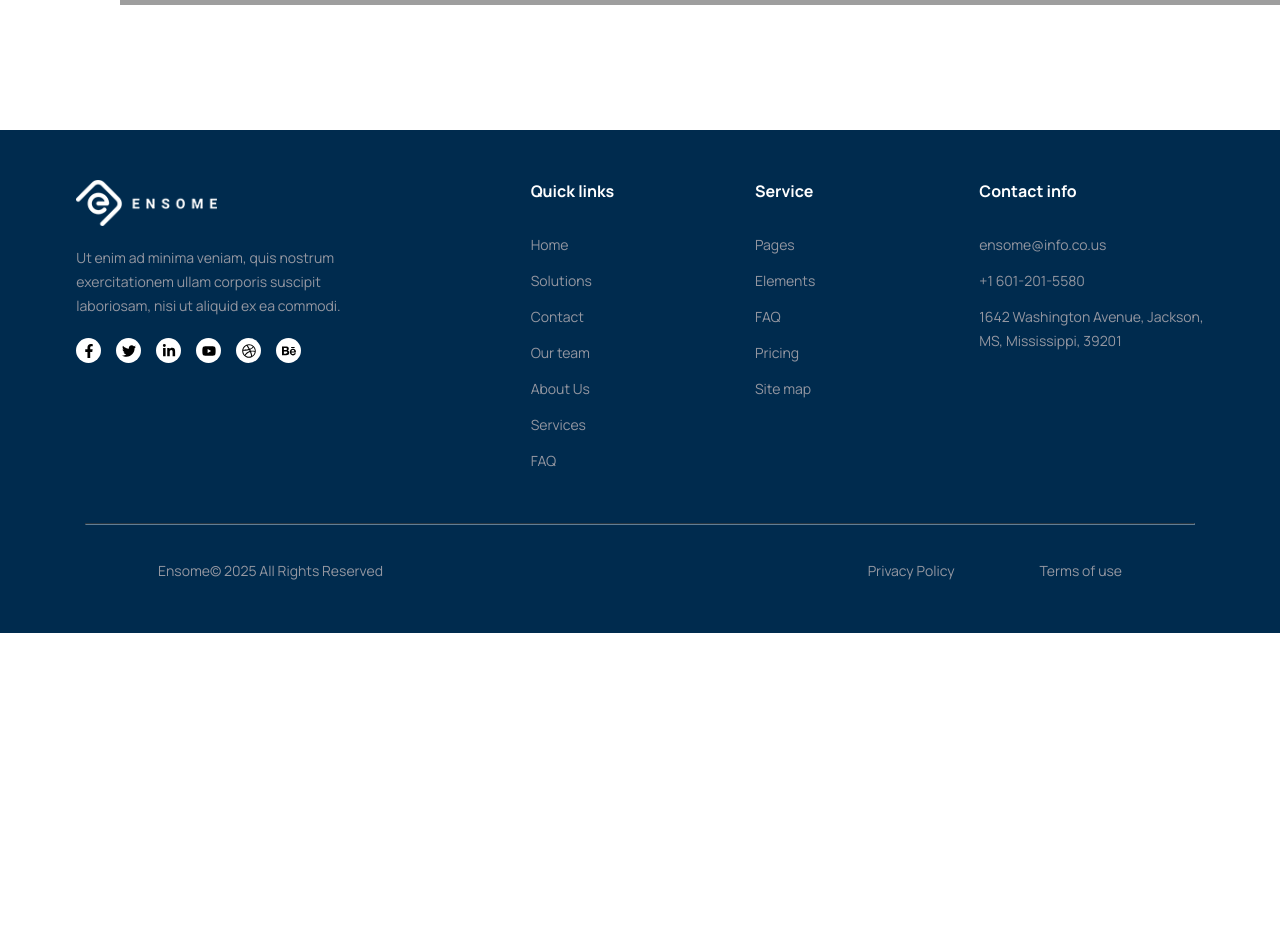
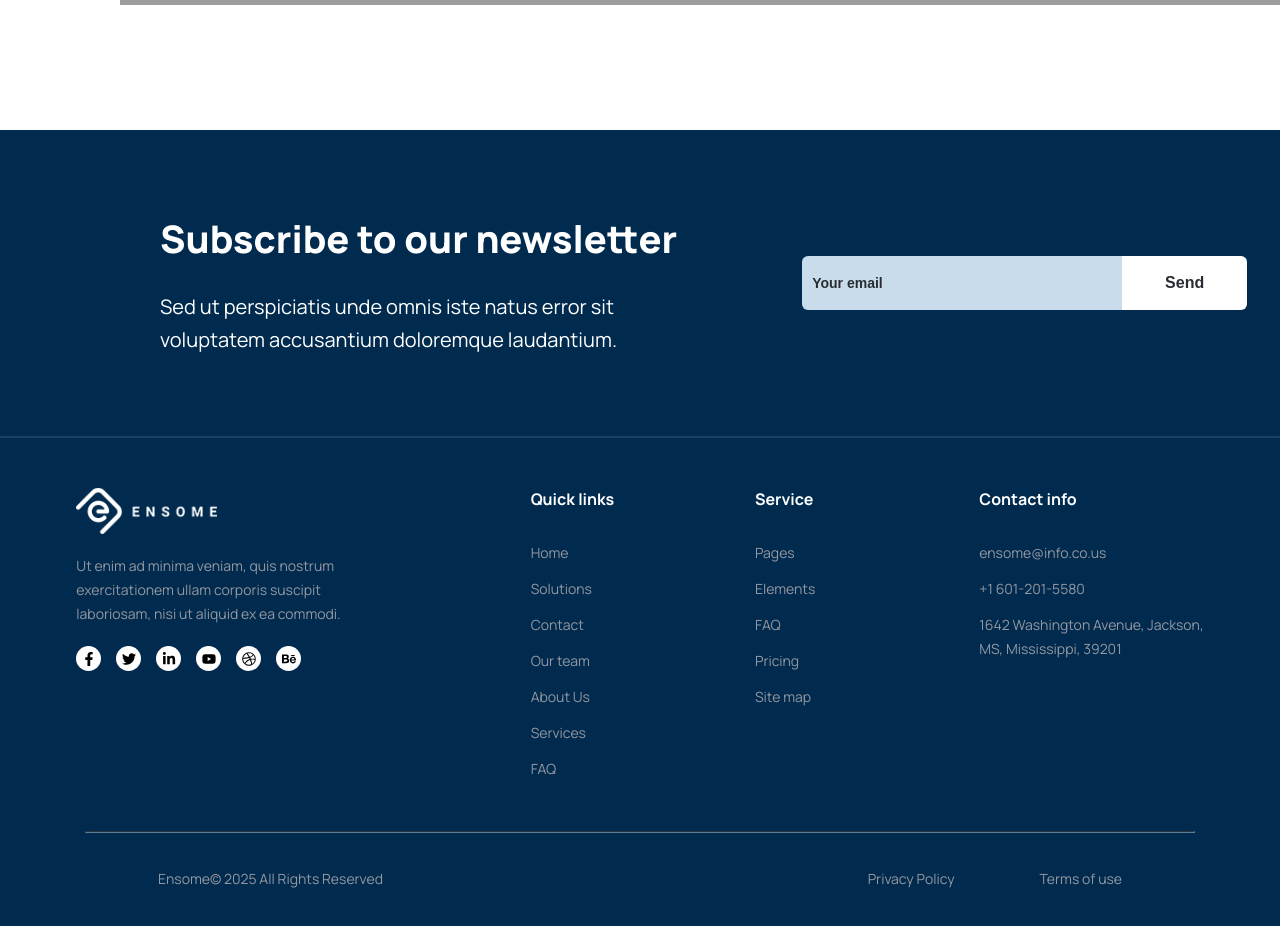
Before and after one commit to paulinasprojects/ensome-dev, a React (Vite) app: page /our-team in a window 1280 px wide. Shown: the part 1520-2446 px from the top of the page. Before the commit the page ends 2153 px from the top, so only its background shows below. Built offline with nearby package versions, Linux system fonts and the light colour scheme; grey boxes are pictures that could not be loaded.

Commit message:
added Newsletter to the the our team page

```diff
--- a/src/pages/our-team-page.tsx
+++ b/src/pages/our-team-page.tsx
@@ -1,3 +1,4 @@
+import Newsletter from "@/components/newsletter"
 import OurTeam from "@/components/our-team"
 import TopHeroWithBreadcrumb from "@/components/top-hero-with-breadcrumb"
 
@@ -11,6 +12,7 @@ const OurTeamPage = () => {
         topHeroTitle="Our Team"
       />
       <OurTeam/>
+      <Newsletter/>
     </div>
   )
 }
```
